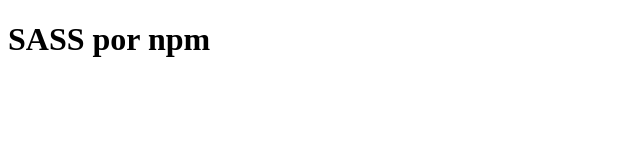
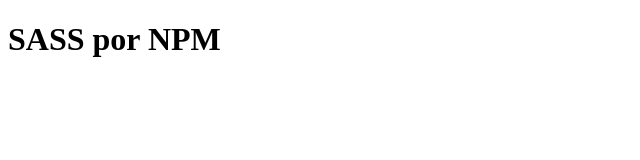
Before and after one commit to Leandro-Angeli/sass-con-npm, a website: page index.html in a window 1280 px wide. Shown: the full height of the page, 0-640 px from the left. Drawn offline with Linux system fonts and the light colour scheme.

Commit message:
index fix

```diff
--- a/index.html
+++ b/index.html
@@ -7,6 +7,6 @@
     <title>Sass por npm</title>
 </head>
 <body>
-    <h1>SASS por npm</h1>
+    <h1>SASS por NPM</h1>
 </body>
 </html>
```
